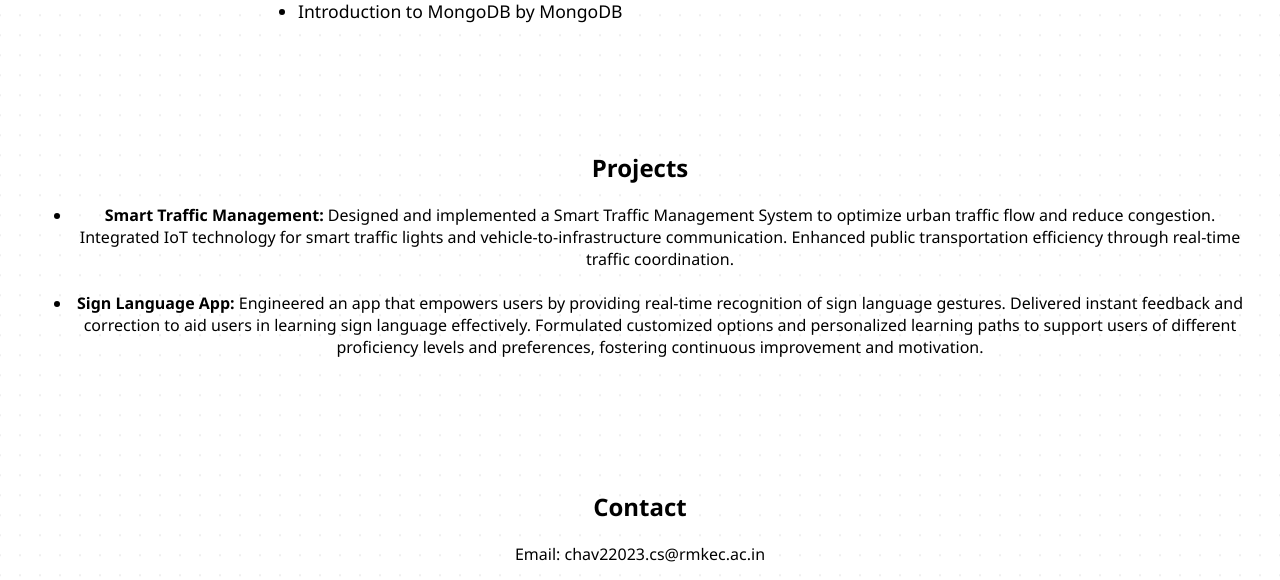
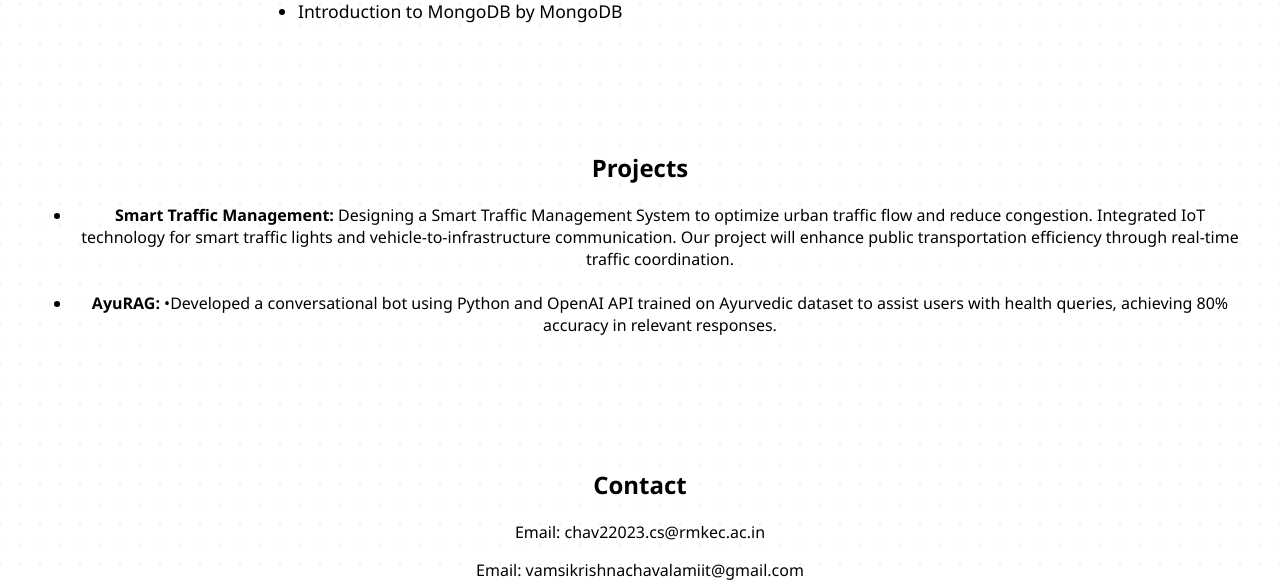
Before and after one commit to VamsiKrishnaChavalam/vamsi-portfolio, a Flask app: page / in a window 1280 px wide. Shown: the part 2157-2737 px from the top of the page. Run offline with Flask 3, Linux system fonts and the light colour scheme.

Commit message:
Update index.html

```diff
--- a/templates/index.html
+++ b/templates/index.html
@@ -129,9 +129,9 @@
 <section id="projects" class="section">
   <h2>Projects</h2>
   <ul>
-    <li><strong>Smart Traffic Management:</strong> Designed and implemented a Smart Traffic Management System to optimize urban traffic flow and reduce congestion. Integrated IoT technology for smart traffic lights and vehicle-to-infrastructure communication. Enhanced public transportation efficiency through real-time traffic coordination.</li>
+    <li><strong>Smart Traffic Management:</strong> Designing a Smart Traffic Management System to optimize urban traffic flow and reduce congestion. Integrated IoT technology for smart traffic lights and vehicle-to-infrastructure communication. Our project will enhance public transportation efficiency through real-time traffic coordination.</li>
     <br>
-    <li><strong>Sign Language App:</strong> Engineered an app that empowers users by providing real-time recognition of sign language gestures. Delivered instant feedback and correction to aid users in learning sign language effectively. Formulated customized options and personalized learning paths to support users of different proficiency levels and preferences, fostering continuous improvement and motivation.</li>
+    <li><strong>AyuRAG:</strong> •Developed a conversational bot using Python and OpenAI API trained on Ayurvedic dataset to assist users with health queries, achieving 80% accuracy in relevant responses.</li>
   </ul>
 </section>
 
```
